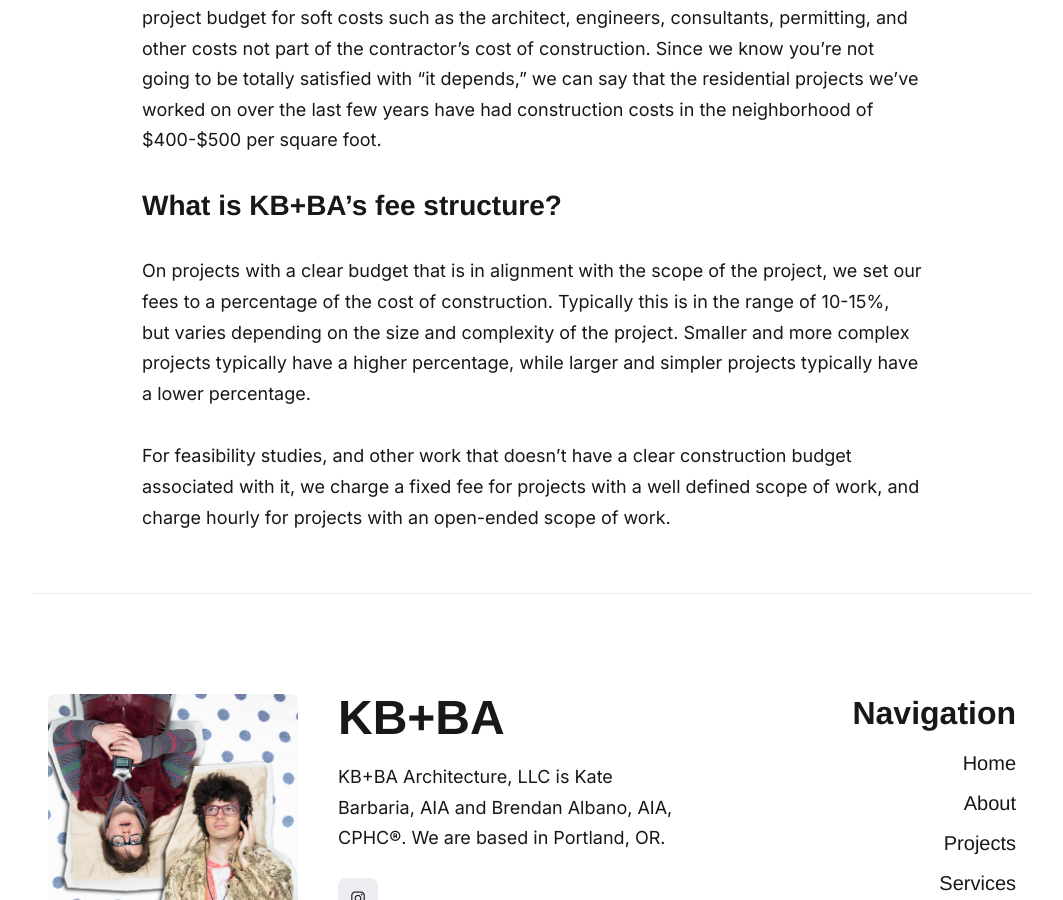
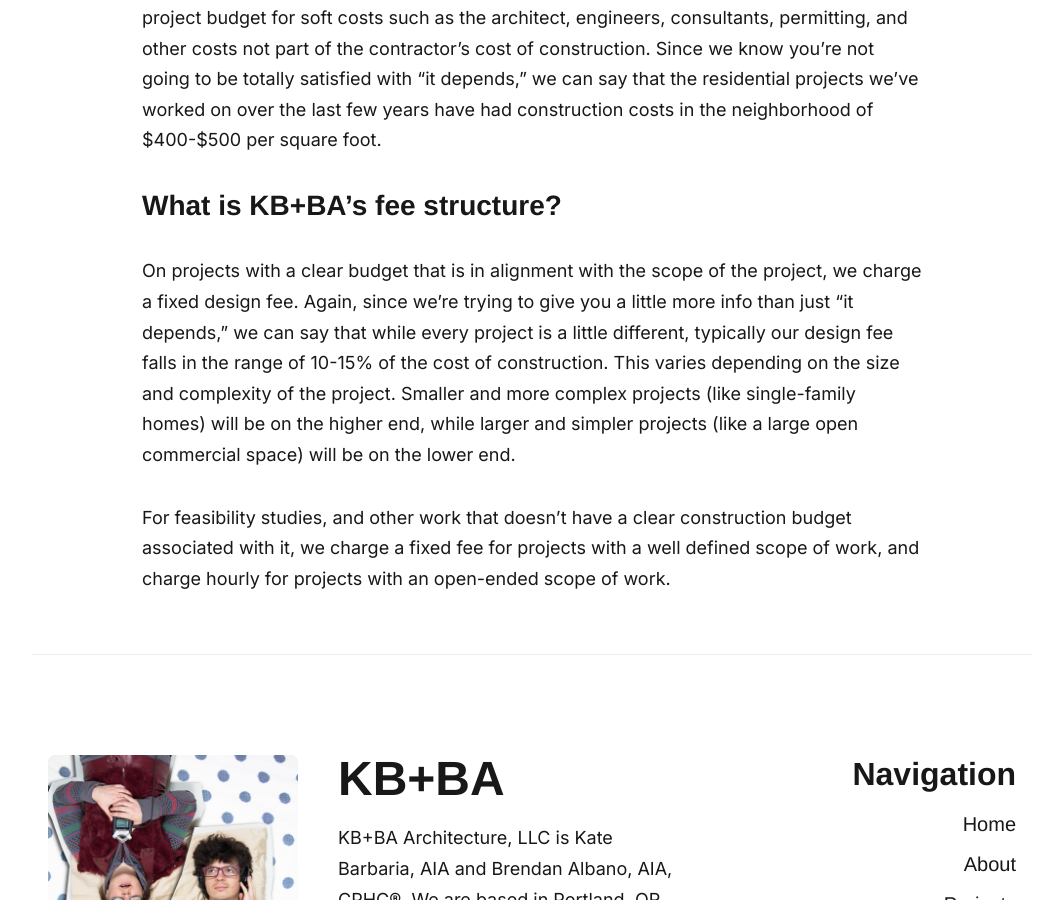
Before and after one commit to balbano/kb-ba.com, a Jekyll site: the page built from _pages/faq.md, in a window 1280 px wide and 900 px high, scrolled down 3943 px. Shown: the whole window, without its empty margins (108-1171 px from the left). Built offline with Jekyll 4.4.1, drawn with Linux system fonts in a browser that asks for light colours; nearby versions of some CDN libraries; some web fonts are replaced.

Commit message:
Update fee language

```diff
--- a/_pages/faq.md
+++ b/_pages/faq.md
@@ -62,6 +62,6 @@
 
 ## What is KB+BA’s fee structure?
 
-On projects with a clear budget that is in alignment with the scope of the project, we set our fees to a percentage of the cost of construction. Typically this is in the range of 10-15%, but varies depending on the size and complexity of the project. Smaller and more complex projects typically have a higher percentage, while larger and simpler projects typically have a lower percentage.
+On projects with a clear budget that is in alignment with the scope of the project, we charge a fixed design fee. Again, since we're trying to give you a little more info than just "it depends," we can say that while every project is a little different, typically our design fee falls in the range of 10-15% of the cost of construction. This varies depending on the size and complexity of the project. Smaller and more complex projects (like single-family homes) will be on the higher end, while larger and simpler projects (like a large open commercial space) will be on the lower end.
 
 For feasibility studies, and other work that doesn’t have a clear construction budget associated with it, we charge a fixed fee for projects with a well defined scope of work, and charge hourly for projects with an open-ended scope of work.
```
